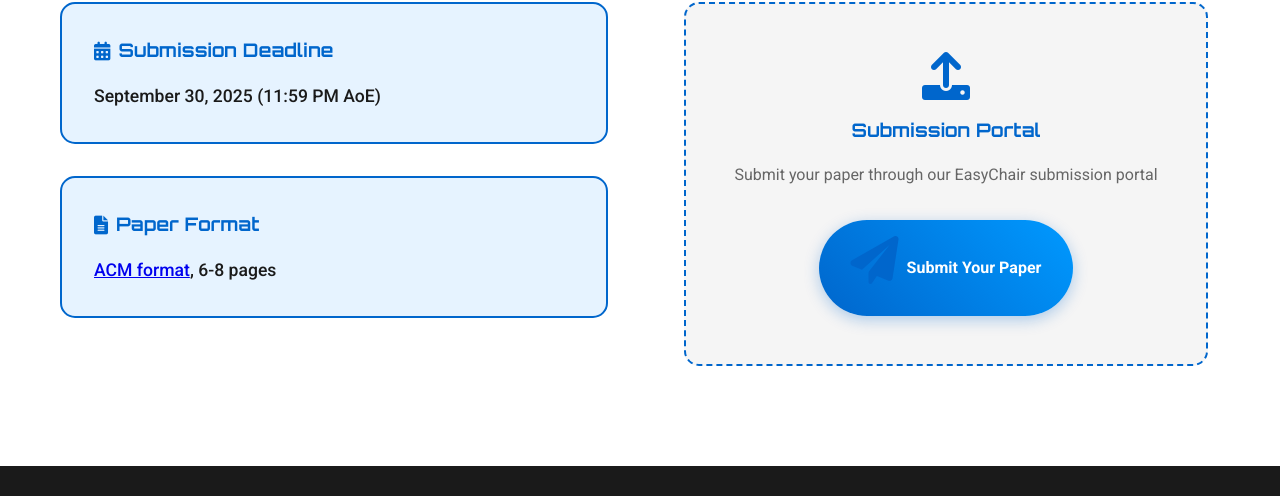
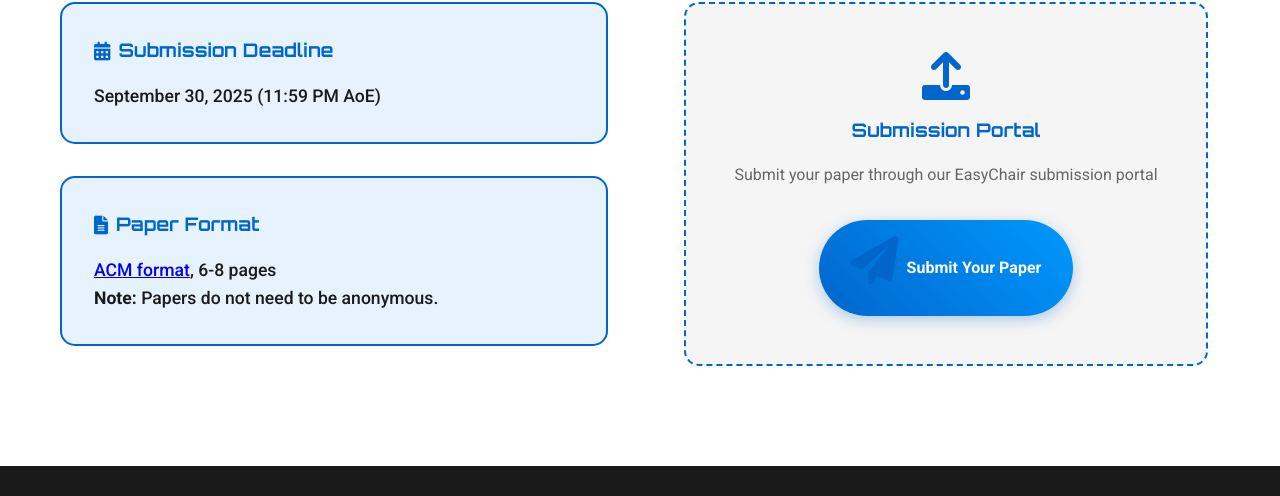
Before and after one commit to AI-R2D2/AI-R2D2.github.io, a plain HTML site: page index.html in a window 1280 px wide. Shown: the part 5327-5823 px from the top of the page. Drawn offline with Linux system fonts and the light colour scheme.

Commit message:
papers are not anonymous

```diff
--- a/index.html
+++ b/index.html
@@ -306,6 +306,7 @@
                     <div class="info-card">
                         <h3><i class="fas fa-file-alt"></i> Paper Format</h3>
                         <p><a href="https://www.acm.org/publications/proceedings-template">ACM format</a>, 6-8 pages</p>
+                        <p><strong>Note:</strong> Papers do not need to be anonymous.</p>
                     </div>
                 </div>
                 <div class="submission-form">
```
